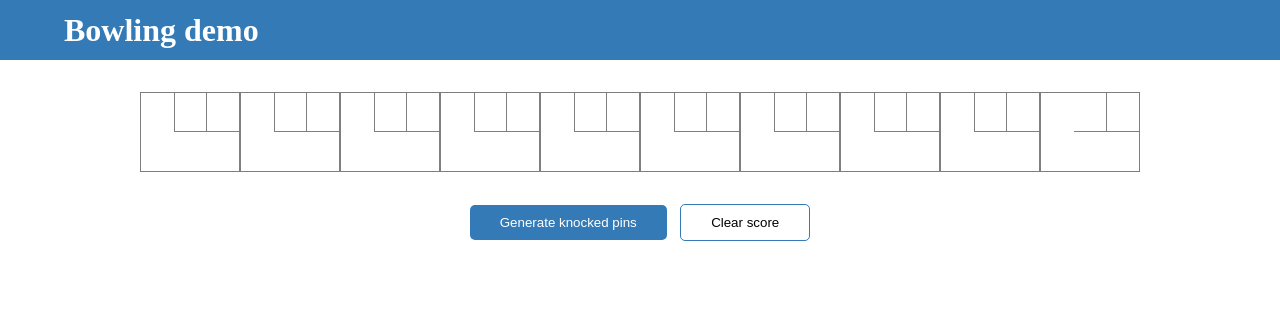
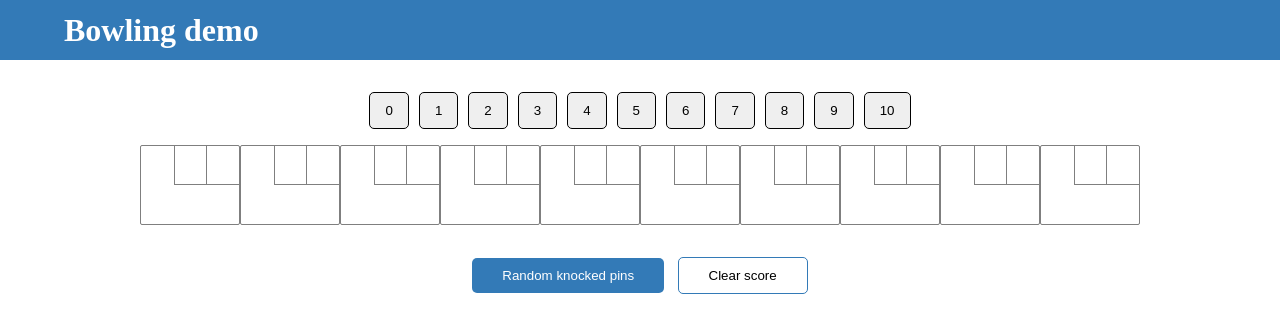
Before and after one commit to SazzadHossainPavel/ten-pin-bowling, an Angular app: page / in a window 1280 px wide. Shown: the top 332 px of the page. Built offline with nearby package versions, Linux system fonts and the light colour scheme.

Commit message:
upto 9 working

```diff
--- a/src/app/app.component.html
+++ b/src/app/app.component.html
@@ -6,12 +6,26 @@
 
 <section class="pt-2">
   <div class="container">
+    <div class="pins">
+      <button
+        class="btn btn-roll"
+        (click)="addPins(i)"
+        *ngFor="let i of availablePins"
+      >
+        {{ i }}
+      </button>
+    </div>
+  </div>
+</section>
+
+<section class="pt-1">
+  <div class="container">
     <div class="score-board">
       <div class="box" *ngFor="let frame of knockedPins; let i = index">
         <span class="frame">{{ frame.cumulativeSum }}</span>
         <div
           class="inner-box"
-          [class.last]="i === knockedPins.length - 1 && j === 0"
+          [class.last]="i === knockedPins.length - 1 && j === 0 && +roll === 10"
           *ngFor="let roll of frame.rolls; let j = index"
         >
           <span class="point" *ngIf="j === 0 && +roll === 10; else spare"
@@ -37,7 +51,7 @@
 <section class="pt-2">
   <div class="container generate-score">
     <button class="btn btn-primary mr-1" (click)="generateKnockPins()">
-      Generate knocked pins
+      Random knocked pins
     </button>
 
     <button class="btn btn-outline" (click)="clearScore()">Clear score</button>
--- a/src/app/app.component.scss
+++ b/src/app/app.component.scss
@@ -30,20 +30,54 @@ header {
     max-width: 1190px;
     margin: 0 auto;
 
+    & .pins {
+      display: flex;
+      justify-content: center;
+      width: 100%;
+      flex-wrap: wrap;
+      gap: 10px;
+
+      & .btn {
+        padding: 10px 15px;
+        cursor: pointer;
+        border: none;
+        border-radius: 5px;
+      }
+
+      & .btn-roll {
+        border: 1px solid #000;
+      }
+
+      & .btn:hover {
+        background-color: #708090;
+        color: #fff;
+      }
+    }
+  }
+}
+
+.pt-1 {
+  padding-top: 1em;
+
+  & .container {
+    width: 90%;
+    max-width: 1190px;
+    margin: 0 auto;
+
     & .score-board {
       display: flex;
       justify-content: center;
-      height: 80px;
       width: 100%;
       flex-wrap: wrap;
 
       & .box {
         border: 1px solid rgba(0, 0, 0, 0.5);
-        height: 100%;
+        height: 80px;
         width: 100px;
         display: flex;
         justify-content: flex-end;
         position: relative;
+        border-radius: 2px;
 
         & .frame {
           position: absolute;
--- a/src/app/app.component.ts
+++ b/src/app/app.component.ts
@@ -12,21 +12,24 @@ interface Frame {
 })
 export class AppComponent {
   noOfFrames = 10;
+  availablePins: number[] = [];
   knockedPins: Frame[] = [];
   currentRoll: number = -1;
   currentFrame: number = -1;
 
   constructor() {
     for (let i = 0; i < this.noOfFrames; i++) {
+      this.availablePins.push(i);
       this.knockedPins.push({ rolls: ['', ''], cumulativeSum: '' });
     }
+
+    this.availablePins.push(this.noOfFrames);
   }
 
   randomRoll(rollZeroValue?: number) {
     return rollZeroValue
       ? Math.ceil(Math.random() * (11 - rollZeroValue)) - 1
-      : 10;
-    // : Math.ceil(Math.random() * 11) - 1;
+      : Math.ceil(Math.random() * 11) - 1;
   }
 
   getRollIndex(n: number): number {
@@ -63,34 +66,43 @@ export class AppComponent {
         currentScore.toString();
 
       const secondLastFrame =
-        this.currentFrame > 1 ? this.currentFrame - 1 : -1;
+        this.currentFrame > 1 ? this.currentFrame - 2 : -1;
+
+      const previousFrame = this.currentFrame > 0 ? this.currentFrame - 1 : -1;
 
       if (secondLastFrame !== -1) {
-        const lastStrike = +this.knockedPins[secondLastFrame].rolls[0] === 10;
-
-        if (lastStrike && this.knockedPins[this.currentFrame].rolls[1] === '') {
-          this.knockedPins[secondLastFrame].cumulativeSum = (
-            +this.knockedPins[secondLastFrame].cumulativeSum +
-            +this.knockedPins[this.currentFrame].rolls[0]
-          ).toString();
+        if (+this.knockedPins[secondLastFrame].rolls[0] === 10) {
+          if (+this.knockedPins[previousFrame].rolls[0] === 10) {
+            console.log('2 strikes');
+            this.knockedPins[secondLastFrame].cumulativeSum = (
+              +this.knockedPins[secondLastFrame].cumulativeSum +
+              +this.knockedPins[this.currentFrame].rolls[0]
+            ).toString();
+          }
         }
       }
 
-      const previousFrame = this.currentFrame > 0 ? this.currentFrame - 1 : -1;
+      if (previousFrame !== -1) {
+        if (+this.knockedPins[previousFrame].rolls[0] === 10) {
+          if (+this.knockedPins[this.currentFrame].rolls[0] !== 10) {
+            if (rollIndex === 1) {
+              this.knockedPins[previousFrame].cumulativeSum = (
+                +this.knockedPins[previousFrame].cumulativeSum +
+                +this.knockedPins[this.currentFrame].rolls[1]
+              ).toString();
+            }
+          }
+        }
+      }
 
       if (previousFrame !== -1) {
         const previousSpare =
-          +this.knockedPins[previousFrame].rolls[1] > 0 &&
+          rollIndex === 0 &&
           +this.knockedPins[previousFrame].rolls[0] +
             +this.knockedPins[previousFrame].rolls[1] ===
             10;
 
-        const previousStrike = +this.knockedPins[previousFrame].rolls[0] === 10;
-
-        if (
-          (previousSpare || previousStrike) &&
-          this.knockedPins[this.currentFrame].rolls[1] === ''
-        ) {
+        if (previousSpare) {
           this.knockedPins[previousFrame].cumulativeSum = (
             +this.knockedPins[previousFrame].cumulativeSum +
             +this.knockedPins[this.currentFrame].rolls[0]
@@ -112,12 +124,20 @@ export class AppComponent {
   }
 
   clearScore() {
+    this.availablePins = [];
     this.knockedPins = [];
     this.currentRoll = -1;
     this.currentFrame = -1;
 
-    for (let i = 0; i <= 9; i++) {
+    for (let i = 0; i < this.noOfFrames; i++) {
+      this.availablePins.push(i);
       this.knockedPins.push({ rolls: ['', ''], cumulativeSum: '' });
     }
+
+    this.availablePins.push(this.noOfFrames);
+  }
+
+  addPins(num: number) {
+    console.log(num);
   }
 }
```
